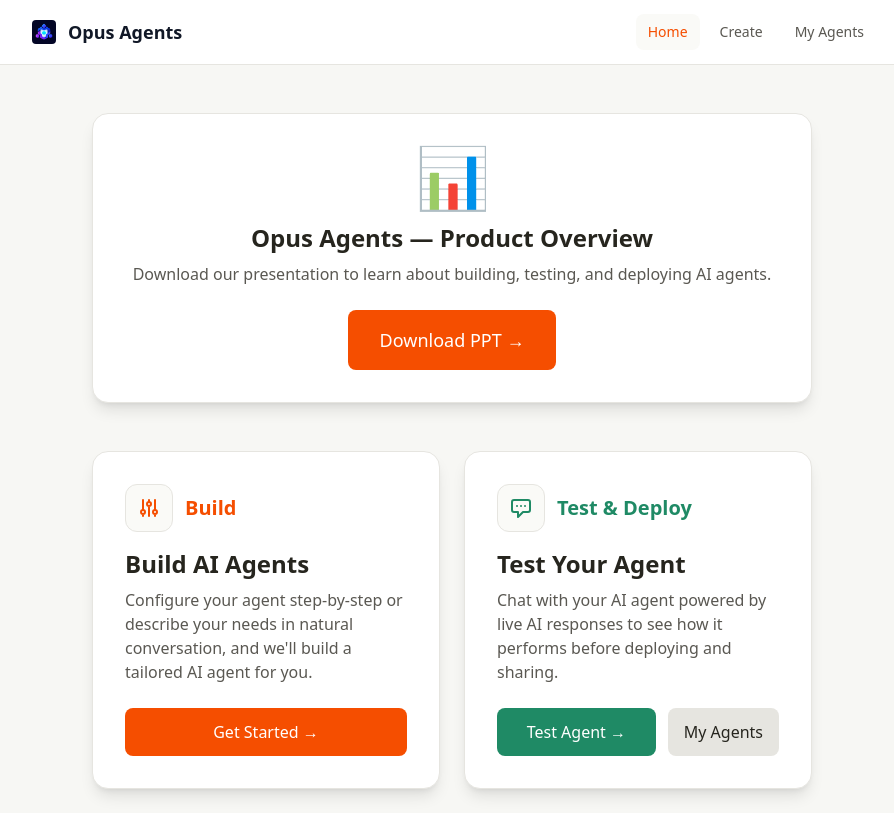
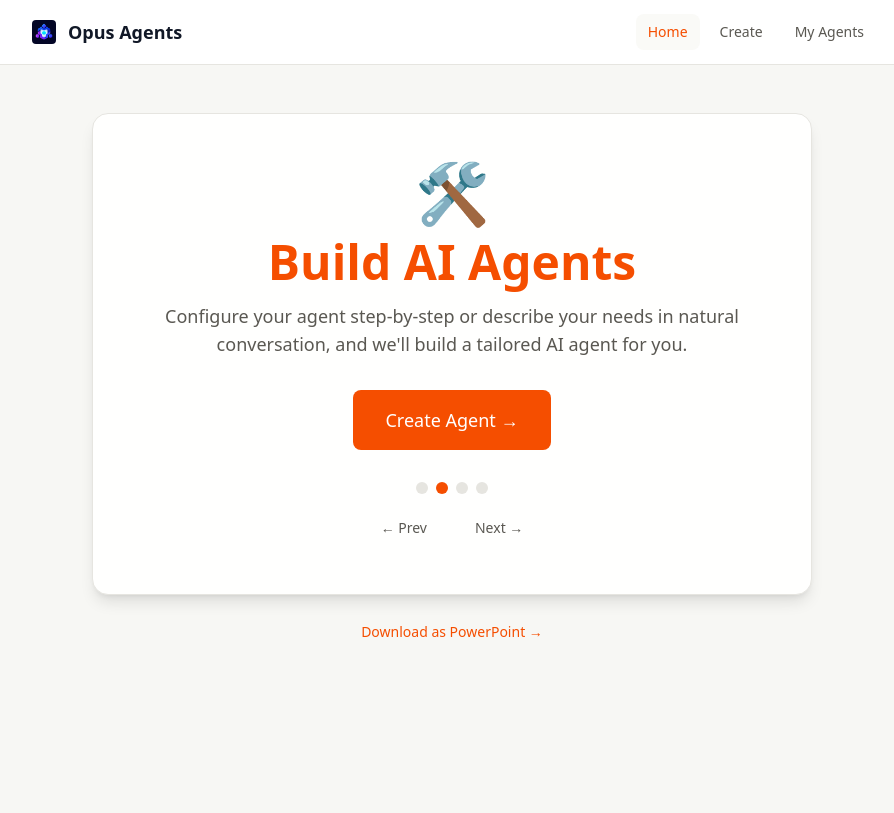
Before and after one commit to mohammedkhadar/ai-agents, a React (Vite) app in the folder frontend/: page / in a window 1280 px wide. Shown: the whole page, without its empty margins (188-1082 px from the left). Built offline with nearby package versions, Linux system fonts and the light colour scheme; no server answers.

Commit message:
feat: show PPT slides as auto-advancing slideshow on homepage

```diff
--- a/frontend/src/pages/Index.tsx
+++ b/frontend/src/pages/Index.tsx
@@ -1,89 +1,125 @@
-import React from 'react';
+import React, { useState, useEffect, useCallback } from 'react';
 import { Link } from 'react-router-dom';
 import Navbar from '../components/Navbar';
 
+const slides = [
+  {
+    title: 'Opus Agents',
+    subtitle: 'Create, test and deploy AI agents through natural conversation or step-by-step configuration. No programming expertise required.',
+    cta: { label: 'Get Started →', to: '/create-agent' },
+    bg: 'bg-[#f7f7f4]',
+    accent: 'text-[#f54e00]',
+    icon: '🚀',
+  },
+  {
+    title: 'Build AI Agents',
+    subtitle: 'Configure your agent step-by-step or describe your needs in natural conversation, and we\'ll build a tailored AI agent for you.',
+    cta: { label: 'Create Agent →', to: '/create-agent' },
+    bg: 'bg-white',
+    accent: 'text-[#f54e00]',
+    icon: '🛠️',
+  },
+  {
+    title: 'Test Your Agent',
+    subtitle: 'Chat with your AI agent powered by live AI responses to see how it performs before deploying and sharing.',
+    cta: { label: 'Test Agent →', to: '/test-agent' },
+    bg: 'bg-[#fafaf7]',
+    accent: 'text-[#1f8a65]',
+    icon: '💬',
+  },
+  {
+    title: 'Manage Your Agents',
+    subtitle: 'View all your agents, deploy them, and share with your team or the world.',
+    cta: { label: 'My Agents →', to: '/agents' },
+    bg: 'bg-white',
+    accent: 'text-[#f54e00]',
+    icon: '📋',
+  },
+];
+
 const Index: React.FC = () => {
+  const [current, setCurrent] = useState(0);
+  const [paused, setPaused] = useState(false);
+
+  const next = useCallback(() => {
+    setCurrent((prev) => (prev + 1) % slides.length);
+  }, []);
+
+  const prev = useCallback(() => {
+    setCurrent((prev) => (prev - 1 + slides.length) % slides.length);
+  }, []);
+
+  useEffect(() => {
+    if (paused) return;
+    const timer = setInterval(next, 5000);
+    return () => clearInterval(timer);
+  }, [paused, next]);
+
+  const slide = slides[current];
+
   return (
     <div className="min-h-screen bg-[#f7f7f4]">
       <Navbar />
       <div className="max-w-3xl mx-auto p-6 pt-12">
-        {/* Product Launch Presentation */}
-        <div className="mb-12 rounded-2xl p-8 shadow-lg border border-[#e6e5e0] bg-white text-center">
-          <div className="text-6xl mb-4">📊</div>
-          <h2 className="text-2xl font-bold text-[#26251e] mb-2">Opus Agents — Product Overview</h2>
-          <p className="text-[#5a5852] mb-6">
-            Download our presentation to learn about building, testing, and deploying AI agents.
+        <div
+          className={`rounded-2xl p-12 shadow-lg border border-[#e6e5e0] ${slide.bg} transition-all duration-700 min-h-[420px] flex flex-col justify-center items-center text-center`}
+          onMouseEnter={() => setPaused(true)}
+          onMouseLeave={() => setPaused(false)}
+        >
+          <div className="text-6xl mb-4">{slide.icon}</div>
+          <h1 className={`text-5xl font-extrabold mb-4 ${slide.accent}`}>
+            {slide.title}
+          </h1>
+          <p className="text-lg text-[#5a5852] max-w-xl mb-8">
+            {slide.subtitle}
           </p>
+          <Link
+            to={slide.cta.to}
+            className="inline-block px-8 py-4 bg-[#f54e00] text-white font-medium rounded-lg hover:bg-[#d04200] transition-colors text-lg"
+          >
+            {slide.cta.label}
+          </Link>
+
+          {/* Navigation dots */}
+          <div className="flex gap-2 mt-8">
+            {slides.map((_, i) => (
+              <button
+                key={i}
+                onClick={() => setCurrent(i)}
+                className={`w-3 h-3 rounded-full transition-colors ${
+                  i === current ? 'bg-[#f54e00]' : 'bg-[#e6e5e0] hover:bg-[#d5d4cf]'
+                }`}
+                aria-label={`Go to slide ${i + 1}`}
+              />
+            ))}
+          </div>
+
+          {/* Prev/Next arrows */}
+          <div className="flex gap-4 mt-4">
+            <button
+              onClick={prev}
+              className="px-4 py-2 text-sm text-[#5a5852] hover:text-[#26251e] transition-colors"
+            >
+              ← Prev
+            </button>
+            <button
+              onClick={next}
+              className="px-4 py-2 text-sm text-[#5a5852] hover:text-[#26251e] transition-colors"
+            >
+              Next →
+            </button>
+          </div>
+        </div>
+
+        <div className="mt-6 text-center">
           <a
             href="/opus_agents.pptx"
             download
-            className="inline-block px-8 py-4 bg-[#f54e00] text-white font-medium rounded-lg hover:bg-[#d04200] transition-colors text-lg"
+            className="text-sm text-[#f54e00] hover:underline"
           >
-            Download PPT →
+            Download as PowerPoint →
           </a>
         </div>
-
-        <main>
-          <div className="grid md:grid-cols-2 gap-6 max-w-3xl mx-auto">
-            <div className="bg-white rounded-2xl p-8 shadow-lg hover:shadow-xl transition-shadow flex flex-col justify-between border border-[#e6e5e0]">
-              <div>
-                <div className="flex items-center mb-4">
-                  <div className="w-12 h-12 rounded-xl bg-[#fafaf7] flex items-center justify-center border border-[#e6e5e0]">
-                    <svg className="w-6 h-6 text-[#f54e00]" fill="none" stroke="currentColor" strokeWidth={2} viewBox="0 0 24 24">
-                      <path strokeLinecap="round" strokeLinejoin="round" d="M12 6V4m0 2a2 2 0 100 4m0-4a2 2 0 110 4m-6 8a2 2 0 100-4m0 4a2 2 0 110-4m0 4v2m0-6V4m6 6v10m6-2a2 2 0 100-4m0 4a2 2 0 110-4m0 4v2m0-6V4" />
-                    </svg>
-                  </div>
-                  <span className="ml-3 text-[#f54e00] text-xl font-bold">Build</span>
-                </div>
-                <h2 className="text-2xl font-bold text-[#26251e] mb-2">
-                  Build AI Agents
-                </h2>
-                <p className="text-[#5a5852]">
-                  Configure your agent step-by-step or describe your needs in natural conversation, and we'll build a tailored AI agent for you.
-                </p>
-              </div>
-              <Link
-                to="/create-agent"
-                className="mt-6 inline-block text-center px-6 py-3 bg-[#f54e00] text-white font-medium rounded-lg hover:bg-[#d04200] transition-colors"
-              >
-                Get Started →
-              </Link>
-            </div>
-
-            <div className="bg-white rounded-2xl p-8 shadow-lg hover:shadow-xl transition-shadow flex flex-col justify-between border border-[#e6e5e0]">
-              <div>
-                <div className="flex items-center mb-4">
-                  <div className="w-12 h-12 rounded-xl bg-[#fafaf7] flex items-center justify-center border border-[#e6e5e0]">
-                    <svg className="w-6 h-6 text-[#1f8a65]" fill="none" stroke="currentColor" strokeWidth={2} viewBox="0 0 24 24">
-                      <path strokeLinecap="round" strokeLinejoin="round" d="M8 10h.01M12 10h.01M16 10h.01M9 16H5a2 2 0 01-2-2V6a2 2 0 012-2h14a2 2 0 012 2v8a2 2 0 01-2 2h-5l-5 5v-5z" />
-                    </svg>
-                  </div>
-                  <span className="ml-3 text-[#1f8a65] text-xl font-bold">Test & Deploy</span>
-                </div>
-                <h2 className="text-2xl font-bold text-[#26251e] mb-2">
-                  Test Your Agent
-                </h2>
-                <p className="text-[#5a5852]">
-                  Chat with your AI agent powered by live AI responses to see how it performs before deploying and sharing.
-                </p>
-              </div>
-              <div className="mt-6 flex gap-3">
-                <Link
-                  to="/test-agent"
-                  className="flex-1 text-center px-4 py-3 bg-[#1f8a65] text-white font-medium rounded-lg hover:bg-[#176b50] transition-colors"
-                >
-                  Test Agent →
-                </Link>
-                <Link
-                  to="/agents"
-                  className="px-4 py-3 bg-[#e6e5e0] text-[#26251e] font-medium rounded-lg hover:bg-[#d5d4cf] transition-colors"
-                >
-                  My Agents
-                </Link>
-              </div>
-            </div>
-          </div>
-        </main>
       </div>
     </div>
   );
```
Also changed, not shown: 1 other file (tests, documents, lock files or other folders).
